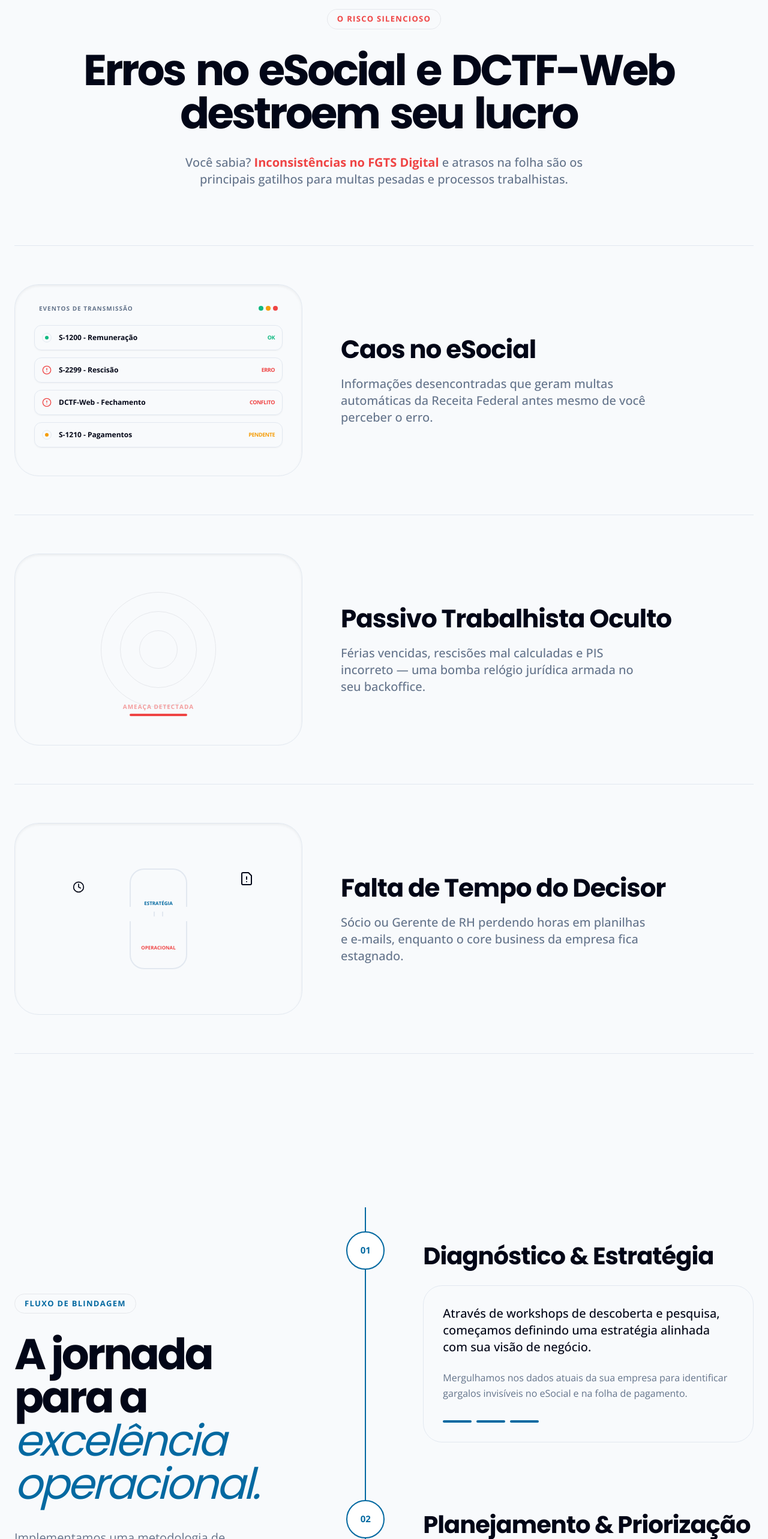
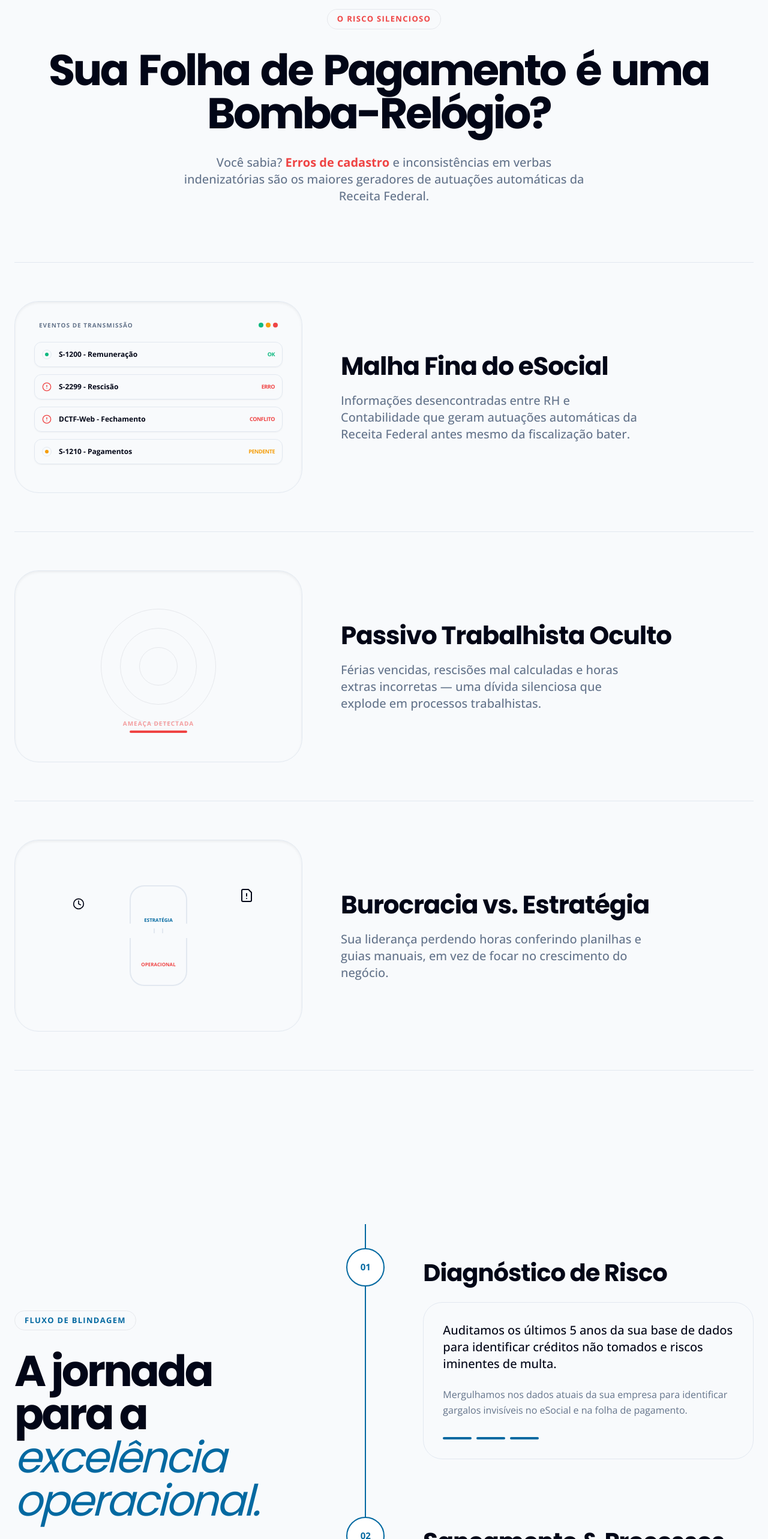
Before and after one commit to yoalek/AXIS-LP, a React (Vite) app: page / in a window 1280 px wide. Shown: the part 977-3543 px from the top of the page at 60% size. Built offline with nearby package versions, Linux system fonts and the light colour scheme.

Commit message:
Update Content: General Business Authority (Pain, Solution, Services)

```diff
--- a/components/PainSection.tsx
+++ b/components/PainSection.tsx
@@ -80,12 +80,11 @@ const PainSection: React.FC = () => {
             </div>
           </InView>
 
-          <MagicHeading text="Erros no eSocial e DCTF-Web destroem seu lucro" />
+          <MagicHeading text="Sua Folha de Pagamento é uma Bomba-Relógio?" />
 
           <InView transition={{ delay: 0.3, duration: 0.8 }}>
             <p className="text-lg md:text-xl text-muted-foreground font-medium max-w-2xl mx-auto leading-relaxed">
-              Você sabia? <span className="text-destructive font-bold">Inconsistências no FGTS Digital</span> e atrasos na folha
-              são os principais gatilhos para multas pesadas e processos trabalhistas.
+              Você sabia? <span className="text-destructive font-bold">Erros de cadastro</span> e inconsistências em verbas indenizatórias são os maiores geradores de autuações automáticas da Receita Federal.
             </p>
           </InView>
         </div>
@@ -94,8 +93,8 @@ const PainSection: React.FC = () => {
           {/* Card 1: Caos eSocial - Dashboard de Alertas */}
           <InView transition={{ delay: 0.1 }}>
             <PainCard
-              title="Caos no eSocial"
-              desc="Informações desencontradas que geram multas automáticas da Receita Federal antes mesmo de você perceber o erro."
+              title="Malha Fina do eSocial"
+              desc="Informações desencontradas entre RH e Contabilidade que geram autuações automáticas da Receita Federal antes mesmo da fiscalização bater."
             >
               <div className="relative w-full h-full flex flex-col gap-3">
                 <div className="flex justify-between items-center mb-2 px-2">
@@ -142,7 +141,7 @@ const PainSection: React.FC = () => {
           <InView transition={{ delay: 0.1 }}>
             <PainCard
               title="Passivo Trabalhista Oculto"
-              desc="Férias vencidas, rescisões mal calculadas e PIS incorreto — uma bomba relógio jurídica armada no seu backoffice."
+              desc="Férias vencidas, rescisões mal calculadas e horas extras incorretas — uma dívida silenciosa que explode em processos trabalhistas."
             >
               <div className="relative flex items-center justify-center w-full h-full">
                 {/* Radar Background */}
@@ -196,8 +195,8 @@ const PainSection: React.FC = () => {
           {/* Card 3: Falta de Tempo - Ampulheta Operacional */}
           <InView transition={{ delay: 0.1 }}>
             <PainCard
-              title="Falta de Tempo do Decisor"
-              desc="Sócio ou Gerente de RH perdendo horas em planilhas e e-mails, enquanto o core business da empresa fica estagnado."
+              title="Burocracia vs. Estratégia"
+              desc="Sua liderança perdendo horas conferindo planilhas e guias manuais, em vez de focar no crescimento do negócio."
             >
               <div className="flex flex-col items-center justify-center w-full h-full relative">
                 {/* Digital Hourglass */}
--- a/components/Services.tsx
+++ b/components/Services.tsx
@@ -58,10 +58,10 @@ const ServiceCard: React.FC<ServiceCardProps> = ({ id, title, desc, isHovered, o
 const Services: React.FC = () => {
   const [hoveredIndex, setHoveredIndex] = useState<number | null>(null);
   const serviceList = [
-    { id: "01", title: "BPO DE FOLHA COMPLETO", desc: "Gestão pontual de salários, encargos, DCTF-Web e FGTS Digital. Garantimos zero erros e zero multas para sua operação focar no que importa." },
-    { id: "02", title: "CICLO DO COLABORADOR", desc: "Admissões em massa, gestão de férias, PIS e processos de rescisão complexos com total segurança jurídica e compliance." },
-    { id: "03", title: "BLINDAGEM ESOCIAL", desc: "Monitoramento ativo e auditoria preventiva para evitar passivos ocultos. Sua empresa sempre em dia com a Receita e o Ministério do Trabalho." },
-    { id: "04", title: "RECRUTAMENTO & MÃO DE OBRA", desc: "Fornecemos talentos qualificados e mão de obra terceirizada para Facilities, Construção e Varejo com foco em produtividade." },
+    { id: "01", title: "BPO DE FOLHA COMPLETO", desc: "Terceirização total da folha com responsabilidade técnica. Cálculo, conferência e transmissão de eSocial, FGTS e DCTF." },
+    { id: "02", title: "RECUPERAÇÃO TRIBUTÁRIA", desc: "Análise profunda de verbas indenizatórias e previdenciárias para recuperar valores pagos indevidamente ao fisco nos últimos 5 anos." },
+    { id: "03", title: "GESTÃO DE BENEFÍCIOS", desc: "Controle operacional de VT, VR, Plano de Saúde e Odontológico, desonerando seu RH interno de tarefas manuais." },
+    { id: "04", title: "ADMISSÃO DIGITAL", desc: "Processo de onboarding 100% digital e fluido, garantindo uma experiência premium para seus novos colaboradores desde o dia 1." },
   ];
   return (
     <section id="servicos" className="py-32 bg-background transition-colors">
--- a/components/SolutionSection.tsx
+++ b/components/SolutionSection.tsx
@@ -47,20 +47,20 @@ const SolutionSection: React.FC = () => {
   const steps = [
     {
       number: '01',
-      title: 'Diagnóstico & Estratégia',
-      desc: 'Através de workshops de descoberta e pesquisa, começamos definindo uma estratégia alinhada com sua visão de negócio.',
+      title: 'Diagnóstico de Risco',
+      desc: 'Auditamos os últimos 5 anos da sua base de dados para identificar créditos não tomados e riscos iminentes de multa.',
       details: 'Mergulhamos nos dados atuais da sua empresa para identificar gargalos invisíveis no eSocial e na folha de pagamento.'
     },
     {
       number: '02',
-      title: 'Planejamento & Priorização',
-      desc: 'Mapeamos a jornada do colaborador, marcos do projeto e entregáveis garantindo um workflow transparente do início ao fim.',
+      title: 'Saneamento & Processos',
+      desc: 'Padronização total dos eventos de folha e correção de cadastros para garantir consistência absoluta no eSocial.',
       details: 'Criamos um roadmap de implementação sem atritos, garantindo que a transição não interrompa suas operações críticas.'
     },
     {
       number: '03',
-      title: 'Execução & Melhoria',
-      desc: 'Implementamos as soluções com monitoramento contínuo, ajustando processos em tempo real para máxima eficiência operacional.',
+      title: 'Gestão Ativa (BPO)',
+      desc: 'Assumimos a operação total. Você recebe indicadores de performance (SLA) e a certeza de conformidade mensal.',
       details: 'Nossa equipe assume o operacional, permitindo que seu time foque em estratégias de crescimento e retenção de talentos.'
     }
   ];
@@ -125,8 +125,7 @@ const SolutionSection: React.FC = () => {
               {steps.map((step, index) => (
                 <div key={index} className="flex gap-8 md:gap-16 group relative mb-24 last:mb-0">
                   <div className="flex flex-col items-center flex-shrink-0 relative z-20">
-                    <div className={`w-12 h-12 md:w-16 md:h-16 rounded-full border-2 transition-all duration-500 flex items-center justify-center text-[15px] font-bold bg-card shadow-sm group-hover:scale-110 ${
-                      progressHeight > (index / steps.length) * 100 + 10
+                    <div className={`w-12 h-12 md:w-16 md:h-16 rounded-full border-2 transition-all duration-500 flex items-center justify-center text-[15px] font-bold bg-card shadow-sm group-hover:scale-110 ${progressHeight > (index / steps.length) * 100 + 10
                         ? 'border-primary text-primary shadow-[0_0_20px_rgba(4,119,209,0.1)]'
                         : 'border-border text-muted-foreground'
                       }`}>
@@ -150,8 +149,7 @@ const SolutionSection: React.FC = () => {
 
                         <div className="mt-8 flex gap-2">
                           {[1, 2, 3].map(i => (
-                            <div key={i} className={`h-1 rounded-full transition-all duration-1000 delay-${i * 100} ${
-                              progressHeight > (index / steps.length) * 100 + 20
+                            <div key={i} className={`h-1 rounded-full transition-all duration-1000 delay-${i * 100} ${progressHeight > (index / steps.length) * 100 + 20
                                 ? 'bg-primary w-12'
                                 : 'bg-muted w-4'
                               }`}></div>
```
Lines whose indentation alone changed are shown as unchanged.
